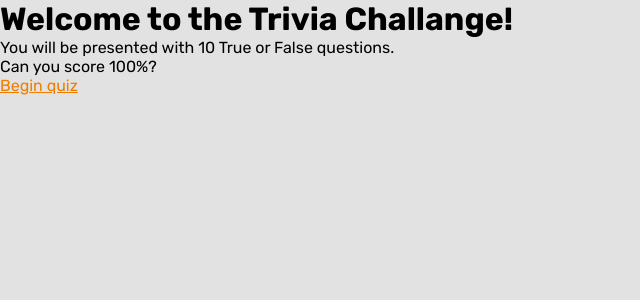
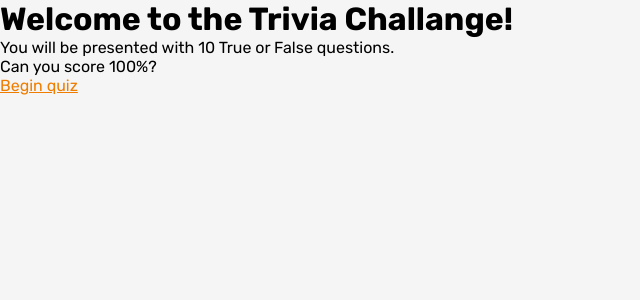
Before and after one commit to thallesBueno/trivia-quiz, a Next.js app: page / in a window 1280 px wide. Shown: the top 300 px of the page, without its empty margins (0-640 px from the left). Built offline with nearby package versions, Linux system fonts and the light colour scheme.

Commit message:
change app styledto ts

```diff
--- a/src/styles/pages/_app.js
+++ b/src/styles/pages/_app.ts
@@ -3,7 +3,7 @@ import styled from "styled-components"
 const PageContainer = styled.div`
   height: 100vh;
   width: 100vw;
-  background-color: ${({ theme }) => theme.colors.gray400};
+  background-color: ${({ theme }) => theme.colors.backgroundColorLight};
 `;
 
 export {
--- a/src/styles/theme/defaultTheme.js
+++ b/src/styles/theme/defaultTheme.js
@@ -17,6 +17,8 @@ const colors = {
   textColorSecondary: '#787878',
   textColorTertiary: '#B7B7B7',
   textColorDisabled: '#E2E2E2',
+
+  backgroundColorLight: '#F5F5F5',
 
   gray300: '#B7B7B7',
   gray400: '#E2E2E2',
```
